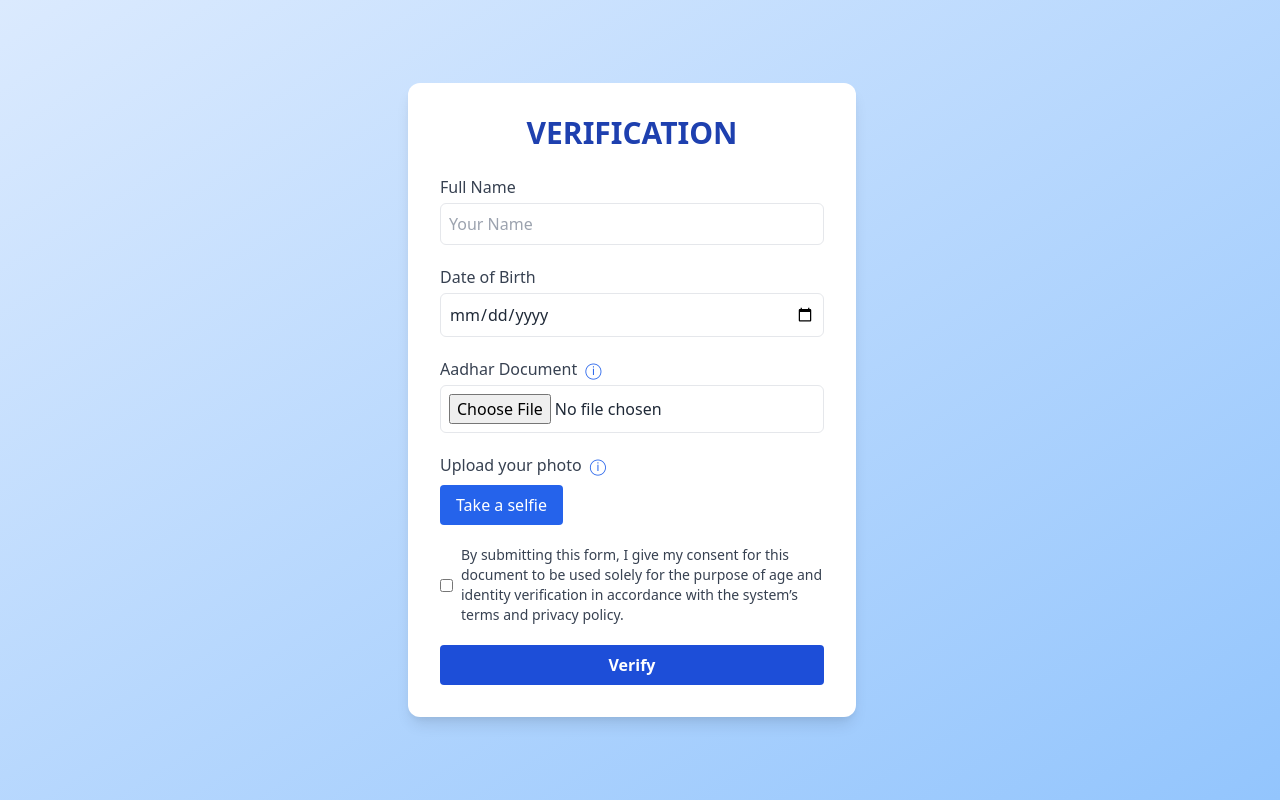
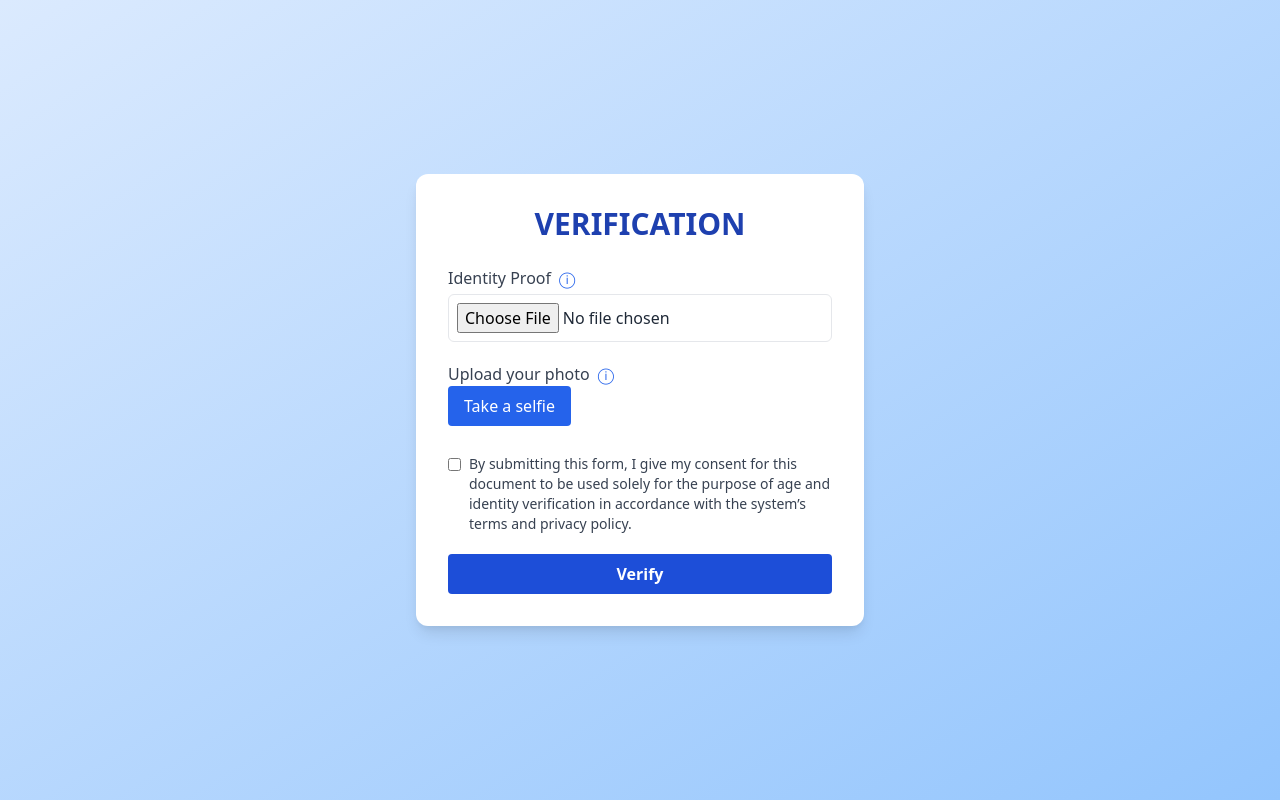
Before and after one commit to Srishhttiii/Identity-Verification-System, a Flask app: page / in a window 1280 px wide. Run offline with Flask 3, Linux system fonts and the light colour scheme.

Commit message:
front end and back end

```diff
--- a/main.py
+++ b/main.py
@@ -7,11 +7,9 @@ app = Flask(__name__)
 UPLOAD_FOLDER = 'uploads'
 os.makedirs(UPLOAD_FOLDER, exist_ok=True)
 
-# Analyze blur and lighting with moderate sensitivity thresholds
 def analyze_image(image_path):
     img_gray = cv2.imread(image_path, cv2.IMREAD_GRAYSCALE)
     if img_gray is None:
-        # Return 4 values to match unpacking in endpoint
         return None, None, "Invalid image", "Invalid image"
 
     lap_var = cv2.Laplacian(img_gray, cv2.CV_64F).var()
@@ -22,13 +20,11 @@ def analyze_image(image_path):
     )
 
     brightness = img_gray.mean()
-    # Moderate lighting thresholds
-    if brightness < 50:
-        light_status = "Too Dark"
-    elif brightness > 200:
-        light_status = "Too Bright"
-    else:
-        light_status = "Good Lighting"
+    light_status = (
+        "Too Dark" if brightness < 50 else
+        "Too Bright" if brightness > 200 else
+        "Good Lighting"
+    )
 
     return lap_var, brightness, blur_status, light_status
 
--- a/templates/front.html
+++ b/templates/front.html
@@ -2,12 +2,9 @@
 <html lang="en">
 <head>
   <meta charset="UTF-8" />
-  <meta name="viewport" content="width=device-width, initial-scale=1" />
+  <meta name="viewport" content="width=device-width, initial-scale=1.0" />
   <title>VERIFICATION</title>
-  <link
-    href="https://cdn.jsdelivr.net/npm/tailwindcss@2.2.19/dist/tailwind.min.css"
-    rel="stylesheet"
-  />
+  <link rel="stylesheet" href="https://cdn.jsdelivr.net/npm/tailwindcss@2.2.19/dist/tailwind.min.css" />
   <style>
     .tooltip {
       position: relative;
@@ -35,227 +32,149 @@
     }
   </style>
 </head>
-<body
-  class="bg-gradient-to-br from-blue-100 to-blue-300 text-gray-800 min-h-screen flex items-center justify-center"
->
-  <div
-    class="bg-white p-8 rounded-xl shadow-lg w-full max-w-md"
-  >
-    <h1 class="text-3xl font-bold text-center mb-6 text-blue-800">
-      VERIFICATION
-    </h1>
-    <form id="verificationForm" class="space-y-5" autocomplete="off">
+<body class="bg-gradient-to-br from-blue-100 to-blue-300 text-gray-800 min-h-screen flex items-center justify-center">
+  <div class="bg-white p-8 rounded-xl shadow-lg w-full max-w-md">
+    <h1 class="text-3xl font-bold text-center mb-6 text-blue-800">VERIFICATION</h1>
+    <form id="verificationForm" class="space-y-5">
+
+      <!-- Aadhaar Upload -->
       <div>
-        <label class="block font-medium text-gray-700">Full Name</label>
-        <input
-          type="text"
-          placeholder="Your Name"
-          required
-          class="w-full mt-1 p-2 border rounded-md"
-          id="fullName"
-        />
+        <label class="block font-medium text-gray-700 flex items-center">
+          Identity Proof
+          <div class="tooltip ml-2 text-blue-600 cursor-pointer">&#9432;
+            <span class="tooltiptext">Accepted formats: jpeg, jpg, png, pdf<br>Max size: 100MB</span>
+          </div>
+        </label>
+        <input type="file" id="aadhar" accept=".jpeg,.png,.pdf,.jpg" class="w-full mt-1 p-2 border rounded-md" required />
+        <p id="aadharError" class="text-red-500 text-sm hidden mt-1">Only jpeg, jpg, png, and pdf files are allowed within 100MB.</p>
+        <p id="aadharFeedback" class="mt-1 text-sm"></p>
       </div>
 
+      <!-- Selfie Section -->
       <div>
-        <label class="block font-medium text-gray-700">Date of Birth</label>
-        <input
-          type="date"
-          required
-          max=""
-          class="w-full mt-1 p-2 border rounded-md"
-          id="dob"
-        />
+        <label class="block font-medium text-gray-700 flex items-center">
+          Upload your photo
+          <div class="tooltip ml-2 text-blue-600 cursor-pointer">&#9432;
+            <span class="tooltiptext">
+              i. Face should be clearly visible in the webcam.<br>
+              ii. Avoid low light and blurry picture.<br>
+              iii. Avoid virtual background.<br>
+              iv. Find a proper place.
+            </span>
+          </div>
+        </label>
+
+        <div class="space-y-2">
+          <button type="button" onclick="enableCamera()" id="open-camera" class="bg-blue-600 text-white px-4 py-2 rounded hover:text-blue-800">Take a selfie</button>
+          <video id="camera-stream" width="320" height="240" autoplay class="hidden rounded-lg border border-gray-300"></video>
+          <canvas id="snapshot" width="320" height="240" class="hidden rounded-lg border border-gray-300"></canvas>
+
+          <div class="flex gap-4">
+            <button type="button" id="capture-btn" onclick="capturePhoto()" class="hidden bg-blue-600 text-white px-6 py-2 rounded-full hover:bg-blue-700 transition">Click</button>
+            <button type="button" id="retake-btn" onclick="retakePhoto()" class="hidden bg-yellow-500 text-white px-6 py-2 rounded-full hover:bg-yellow-600 transition">Retake</button>
+            <button type="button" id="remove-btn" onclick="removePhoto()" class="hidden bg-red-500 text-white px-6 py-2 rounded-full hover:bg-red-600 transition">Remove</button>
+          </div>
+
+          <input type="hidden" id="selfieTaken" />
+          <p id="selfieFeedback" class="mt-1 text-sm"></p>
+        </div>
       </div>
 
-      <div>
-        <label
-          class="block font-medium text-gray-700 flex items-center"
-          >Aadhar Document
-          <div
-            class="tooltip ml-2 text-blue-600 cursor-pointer"
-            >&#9432;
-            <span class="tooltiptext"
-              >Accepted formats: jpeg, png<br />Max size: 100MB</span
-            >
-          </div>
+      <!-- Consent Checkbox -->
+      <div class="flex items-start gap-2">
+        <input type="checkbox" required class="mt-1" id="consent" />
+        <label for="consent" class="text-gray-700 text-sm">
+          By submitting this form, I give my consent for this document to be used solely for the purpose of age and identity verification in accordance with the system’s terms and privacy policy.
         </label>
-        <input
-          type="file"
-          id="aadhar"
-          accept="image/jpeg, image/png"
-          class="w-full mt-1 p-2 border rounded-md"
-          required
-        />
-        <p
-          id="aadharError"
-          class="text-red-500 text-sm hidden mt-1"
-        >
-          Only jpeg and png files allowed, max size 100MB.
-        </p>
-        <p id="aadharFeedback" class="mt-1 font-semibold"></p>
       </div>
 
-      <div>
-        <label
-          class="block font-medium text-gray-700 flex items-center"
-          >Upload your photo
-          <div
-            class="tooltip ml-2 text-blue-600 cursor-pointer"
-            >&#9432;
-            <span class="tooltiptext"
-              >Use proper lighting, avoid virtual backgrounds, ensure clear visibility.</span
-            >
-          </div>
-        </label>
-        <div class="space-y-2">
-          <video
-            id="camera"
-            width="100%"
-            class="rounded-md hidden"
-            autoplay
-          ></video>
-          <canvas
-            id="snapshot"
-            class="w-full rounded-md hidden"
-          ></canvas>
-          <div class="flex gap-2">
-            <button
-              type="button"
-              id="startCamera"
-              class="bg-blue-600 text-white px-4 py-2 rounded"
-            >
-              Take a selfie
-            </button>
-            <button
-              type="button"
-              id="takePicture"
-              class="bg-green-600 text-white px-4 py-2 rounded hidden"
-            >
-              Take Picture
-            </button>
-            <button
-              type="button"
-              id="retake"
-              class="bg-yellow-500 text-white px-4 py-2 rounded hidden"
-            >
-              Retake
-            </button>
-          </div>
-          <p id="selfieFeedback" class="mt-1 font-semibold"></p>
-        </div>
-        <input type="hidden" id="selfieTaken" />
-      </div>
-
-      <div class="flex items-center">
-        <input
-          type="checkbox"
-          required
-          class="mr-2"
-          id="consent"
-        />
-        <label
-          for="consent"
-          class="text-gray-700 text-sm"
-          >By submitting this form, I give my consent for this
-          document to be used solely for the purpose of age and
-          identity verification in accordance with the system’s
-          terms and privacy policy.</label
-        >
-      </div>
-
-      <button
-        type="submit"
-        class="bg-blue-700 text-white w-full py-2 rounded font-semibold"
-      >
-        Verify
-      </button>
+      <!-- Submit Button -->
+      <button type="submit" class="bg-blue-700 text-white w-full py-2 rounded font-semibold">Verify</button>
     </form>
   </div>
 
-  <p
-    id="result"
-    class="text-center mt-4 font-semibold p-2 rounded-md"
-  ></p>
-
   <script>
-    // Set max date today for DOB
-    document.getElementById('dob').max =
-      new Date().toISOString().split('T')[0];
-
     const aadharInput = document.getElementById('aadhar');
     const aadharError = document.getElementById('aadharError');
     const aadharFeedback = document.getElementById('aadharFeedback');
+    const video = document.getElementById('camera-stream');
+    const canvas = document.getElementById('snapshot');
+    const context = canvas.getContext('2d');
+    const captureBtn = document.getElementById('capture-btn');
+    const retakeBtn = document.getElementById('retake-btn');
+    const removeBtn = document.getElementById('remove-btn');
+    const openCameraBtn = document.getElementById('open-camera');
+    const selfieTaken = document.getElementById('selfieTaken');
+    const selfieFeedback = document.getElementById('selfieFeedback');
+
+    let mediaStream = null;
 
     aadharInput.addEventListener('change', () => {
       const file = aadharInput.files[0];
-      const validTypes = ['image/jpeg', 'image/png'];
-      if (
-        !file ||
-        !validTypes.includes(file.type) ||
-        file.size > 100 * 1024 * 1024
-      ) {
+      const validTypes = ['image/jpeg', 'image/png', 'image/jpg', 'application/pdf'];
+      if (!file || !validTypes.includes(file.type) || file.size > 100 * 1024 * 1024) {
         aadharError.classList.remove('hidden');
         aadharInput.value = '';
         aadharFeedback.textContent = '';
       } else {
         aadharError.classList.add('hidden');
-        // Immediately check blur & lighting
         checkImageBlur(file, aadharFeedback);
       }
     });
 
-    const camera = document.getElementById('camera');
-    const snapshot = document.getElementById('snapshot');
-    const startCamera = document.getElementById('startCamera');
-    const takePicture = document.getElementById('takePicture');
-    const retake = document.getElementById('retake');
-    const selfieTaken = document.getElementById('selfieTaken');
-    const selfieFeedback = document.getElementById('selfieFeedback');
-    const resultEl = document.getElementById('result');
+    function enableCamera() {
+      navigator.mediaDevices.getUserMedia({ video: true })
+        .then(stream => {
+          mediaStream = stream;
+          video.srcObject = stream;
+          video.classList.remove('hidden');
+          captureBtn.classList.remove('hidden');
+          openCameraBtn.classList.add('hidden');
+        })
+        .catch(error => {
+          console.error('Camera access denied or error:', error);
+        });
+    }
 
-    let stream;
+    function capturePhoto() {
+      context.drawImage(video, 0, 0, canvas.width, canvas.height);
+      canvas.classList.remove('hidden');
+      video.classList.add('hidden');
+      captureBtn.classList.add('hidden');
+      retakeBtn.classList.remove('hidden');
+      removeBtn.classList.remove('hidden');
+      selfieTaken.value = "true";
 
-    startCamera.onclick = async () => {
-      stream = await navigator.mediaDevices.getUserMedia({ video: true });
-      camera.srcObject = stream;
-      camera.classList.remove('hidden');
-      takePicture.classList.remove('hidden');
-      selfieFeedback.textContent = '';
-      snapshot.classList.add('hidden');
-      retake.classList.add('hidden');
-    };
+      if (mediaStream) {
+        mediaStream.getTracks().forEach(track => track.stop());
+        video.srcObject = null;
+      }
 
-    takePicture.onclick = () => {
-      const ctx = snapshot.getContext('2d');
-      snapshot.width = camera.videoWidth;
-      snapshot.height = camera.videoHeight;
-      ctx.drawImage(camera, 0, 0);
-      camera.classList.add('hidden');
-      takePicture.classList.add('hidden');
-      snapshot.classList.remove('hidden');
-      retake.classList.remove('hidden');
-      selfieTaken.value = 'true';
-
-      // Stop camera stream
-      stream.getTracks().forEach((track) => track.stop());
-
-      // Convert canvas to blob and check blur & lighting
-      snapshot.toBlob((blob) => {
+      canvas.toBlob(blob => {
         if (blob) {
           checkImageBlur(blob, selfieFeedback);
         }
-      });
-    };
+      }, 'image/png');
+    }
 
-    retake.onclick = async () => {
-      snapshot.classList.add('hidden');
-      retake.classList.add('hidden');
+    function retakePhoto() {
+      canvas.classList.add('hidden');
+      retakeBtn.classList.add('hidden');
+      removeBtn.classList.add('hidden');
+      openCameraBtn.classList.remove('hidden');
+      selfieTaken.value = "";
       selfieFeedback.textContent = '';
-      stream = await navigator.mediaDevices.getUserMedia({ video: true });
-      camera.srcObject = stream;
-      camera.classList.remove('hidden');
-      takePicture.classList.remove('hidden');
-    };
+    }
+
+    function removePhoto() {
+      canvas.classList.add('hidden');
+      context.clearRect(0, 0, canvas.width, canvas.height);
+      retakeBtn.classList.add('hidden');
+      removeBtn.classList.add('hidden');
+      openCameraBtn.classList.remove('hidden');
+      selfieTaken.value = "";
+      selfieFeedback.textContent = '';
+    }
 
     async function checkImageBlur(fileOrBlob, feedbackElement) {
       const formData = new FormData();
@@ -270,42 +189,55 @@
 
         if (data.error) {
           feedbackElement.textContent = data.error;
-          feedbackElement.className =
-            'text-red-600 font-semibold mt-1';
+          feedbackElement.className = 'text-red-600 text-sm mt-1';
         } else {
-          feedbackElement.textContent = `Blur: ${data.blur_status}, Lighting: ${data.light_status}`;
-          feedbackElement.className =
-            data.blur_status === 'Blurry' || data.light_status.startsWith('Too')
-              ? 'text-yellow-600 font-semibold mt-1'
-              : 'text-green-600 font-semibold mt-1';
+          let message = "";
+          let isPoor = false;
+
+          if (data.blur_status === "Blurry") {
+            message += "The image appears blurry. ";
+            isPoor = true;
+          } else if (data.blur_status === "Moderate") {
+            message += "The image seems slightly blurry. ";
+            isPoor = true;
+          }
+
+          if (data.light_status === "Too Dark") {
+            message += "The lighting is too dark. ";
+            isPoor = true;
+          } else if (data.light_status === "Too Bright") {
+            message += "The lighting is too bright. ";
+            isPoor = true;
+          }
+
+          if (isPoor) {
+            message += "Please retake the picture with better lighting and clear focus.";
+            feedbackElement.className = "text-red-600 text-sm mt-1";
+          } else {
+            message = "Image quality is good.";
+            feedbackElement.className = "text-green-600 text-sm mt-1";
+          }
+
+          feedbackElement.textContent = message;
         }
       } catch (err) {
-        feedbackElement.textContent =
-          'Error checking image: ' + err.message;
-        feedbackElement.className = 'text-red-600 font-semibold mt-1';
+        feedbackElement.textContent = 'Error checking image: ' + err.message;
+        feedbackElement.className = 'text-red-600 text-sm mt-1';
       }
     }
 
-    document
-      .getElementById('verificationForm')
-      .onsubmit = async function (e) {
+    document.getElementById('verificationForm').onsubmit = function (e) {
       e.preventDefault();
-
-      const allFilled =
-        document.getElementById('fullName').value &&
-        document.getElementById('dob').value &&
-        aadharInput.files.length &&
-        selfieTaken.value &&
-        document.getElementById('consent').checked;
+      const allFilled = aadharInput.files.length &&
+                        selfieTaken.value &&
+                        document.getElementById('consent').checked;
 
       if (!allFilled) {
-        alert('Please fill all required fields.');
+        alert("Please fill all required fields.");
         return;
       }
 
-      resultEl.textContent = 'Form submitted successfully!';
-      resultEl.className =
-        'bg-green-100 text-green-800 text-center font-semibold mt-4 p-2 rounded';
+      alert("You are verified successfully!");
     };
   </script>
 </body>
```
